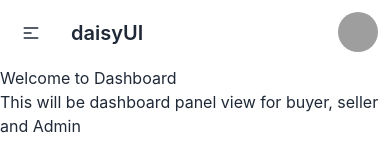
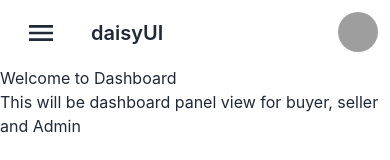
Before and after one commit to arifuddinraihan/time-craft-client, a React (Create React App) app: page /dashboard in a window 390 px wide. Shown: the top 160 px of the page. Built offline with nearby package versions, Linux system fonts and the light colour scheme; no server answers; grey boxes are pictures that could not be loaded; the HTML template or start-up script is replaced by a standard one.

Commit message:
added modal button conditional render upon location path

```diff
--- a/src/Pages/Shared/Navbar/Navbar.js
+++ b/src/Pages/Shared/Navbar/Navbar.js
@@ -1,21 +1,25 @@
 import React from 'react';
-import { Link, NavLink } from 'react-router-dom';
+import { Link, NavLink, useLocation } from 'react-router-dom';
 
 const Navbar = () => {
     const navMenu = <>
         <NavLink className="btn btn-ghost" to={'/dashboard'}>Dashboard</NavLink>
         <NavLink className="btn btn-ghost">Blog</NavLink>
         <NavLink className="btn btn-ghost">Login</NavLink>
-        <NavLink className="btn btn-ghost">Logout</NavLink>
     </>
+    // location tracker for conditional modal button render in navbar
+    const location = useLocation();
+    const dashboardPath = location.pathname;
 
     return (
         <div className='bg-base-100'>
             <div className="navbar container mx-auto">
                 <div className="navbar-start">
-                    <label htmlFor="dashboard-panel-drawer"  className="btn btn-sm btn-ghost drawer-button lg:hidden">
-                        <svg xmlns="http://www.w3.org/2000/svg" className="h-5 w-5" fill="none" viewBox="0 0 24 24" stroke="currentColor"><path strokeLinecap="round" strokeLinejoin="round" strokeWidth="2" d="M4 6h16M4 12h8m-8 6h16" /></svg>
-                    </label>
+                    {
+                        (dashboardPath === '/dashboard') && <label htmlFor="dashboard-panel-drawer" className="btn btn-md btn-ghost drawer-button lg:hidden">
+                              <svg className="swap-off fill-current" xmlns="http://www.w3.org/2000/svg" width="32" height="32" viewBox="0 0 512 512"><path d="M64,384H448V341.33H64Zm0-106.67H448V234.67H64ZM64,128v42.67H448V128Z"/></svg>
+                        </label>
+                    }
                     <Link to={'/'} className="btn btn-ghost normal-case text-xl">daisyUI</Link>
                 </div>
                 <div className="navbar-center hidden lg:flex">
@@ -36,6 +40,7 @@ const Navbar = () => {
                             {
                                 navMenu
                             }
+                            <li className="btn btn-ghost">Logout</li>
                         </ul>
                     </div>
                 </div>
```
